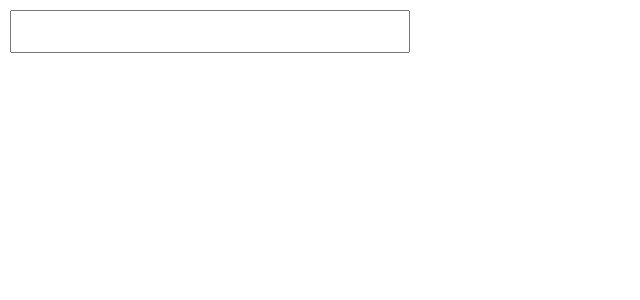
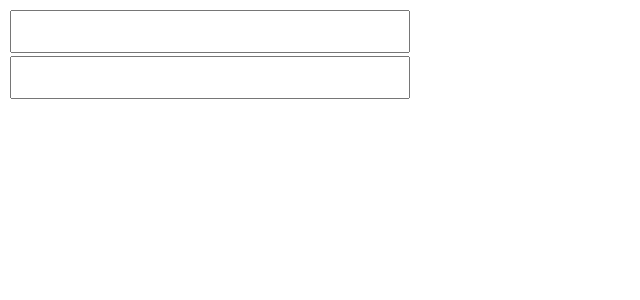
Before and after one commit to jagpreetsingh83/ng-password-validator, an Angular app: page / in a window 1280 px wide. Shown: the top 300 px of the page, without its empty margins (0-640 px from the left). Built offline with nearby package versions, Linux system fonts and the light colour scheme.

Commit message:
confirm added

```diff
--- a/src/app/app.component.html
+++ b/src/app/app.component.html
@@ -1 +1,2 @@
-<app-password-validator></app-password-validator>
+<app-password-validator #pwd></app-password-validator>
+<app-password-validator [confirm]="true" [matchWith]="pwd.value"></app-password-validator>
--- a/src/app/password-validator/password-validator.component.html
+++ b/src/app/password-validator/password-validator.component.html
@@ -1,10 +1,15 @@
 <div class="pwd">
   <input (focus)="onFocus($event)" (blur)="onBlur($event)" (click)="handleCaps($event)" (input)="onInput($event)">
   <div class="pwd-message" *ngIf="show">
-    <div *ngIf="error.caps">Caps Lock On</div>
-    <div *ngIf="error.min">Minimum 8 characters</div>
-    <div *ngIf="error.num">1 number</div>
-    <div *ngIf="error.letter">1 letter</div>
-    <div *ngIf="error.special">Only these special characters can be used: ! @ # $</div>
+    <ng-container *ngIf="!confirm">
+      <div *ngIf="error.caps">Caps Lock On</div>
+      <div *ngIf="error.min">Minimum 8 characters</div>
+      <div *ngIf="error.num">1 number</div>
+      <div *ngIf="error.letter">1 letter</div>
+      <div *ngIf="error.special">Only these special characters can be used: ! @ # $</div>
+    </ng-container>
+    <ng-container *ngIf="confirm">
+      <div *ngIf="error.match">Password must match</div>
+    </ng-container>
   </div>
 </div>
--- a/src/app/password-validator/password-validator.component.ts
+++ b/src/app/password-validator/password-validator.component.ts
@@ -1,4 +1,4 @@
-import { Component, OnInit, HostListener } from '@angular/core';
+import { Component, OnInit, HostListener, Input } from '@angular/core';
 
 interface Error {
   num: boolean;
@@ -6,6 +6,7 @@ interface Error {
   caps: boolean;
   special: boolean;
   min: boolean;
+  match: boolean;
 }
 
 @Component({
@@ -14,22 +15,41 @@ interface Error {
   styleUrls: ['./password-validator.component.scss']
 })
 export class PasswordValidatorComponent implements OnInit {
+  // Hide and Show of the Error Messages
   show = false;
+
+  // Flag for confirm password field
+  @Input()
+  confirm = false;
+
+  // Password string
+  value: string;
+
+  // Password string to match with
+  @Input()
+  matchWith: string;
+
   error: Error = {
     num: true,
     letter: true,
     caps: false,
     special: false,
-    min: true
+    min: true,
+    match: false
   };
 
   private hasError() {
-    return (
+    let hasError =
       this.error.letter ||
       this.error.min ||
       this.error.num ||
-      this.error.special
-    );
+      this.error.special;
+
+    if (this.confirm) {
+      hasError = hasError || this.error.match;
+    }
+
+    return hasError;
   }
 
   constructor() {}
@@ -61,14 +81,19 @@ export class PasswordValidatorComponent implements OnInit {
   }
 
   onInput(e) {
+    this.value = e.target.value;
+
     const numRegex = /\d/;
     const letterRegex = /[A-Za-z]/;
     const specialRegex = /^[ A-Za-z0-9@!#$]*$/;
-    const text = e.target.value;
 
-    this.error.num = !numRegex.test(text);
-    this.error.letter = !letterRegex.test(text);
-    this.error.special = !specialRegex.test(text);
-    this.error.min = text.length < 8;
+    this.error.num = !numRegex.test(this.value);
+    this.error.letter = !letterRegex.test(this.value);
+    this.error.special = !specialRegex.test(this.value);
+    this.error.min = this.value.length < 8;
+
+    if (this.confirm) {
+      this.error.match = this.value !== this.matchWith;
+    }
   }
 }
```
